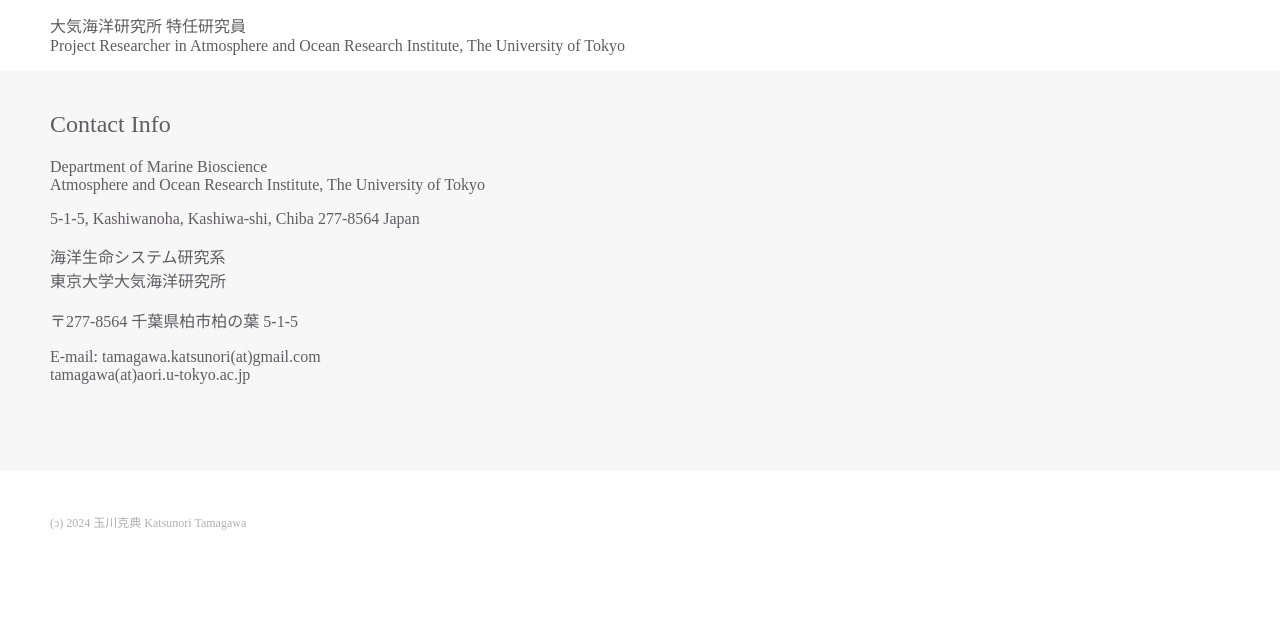
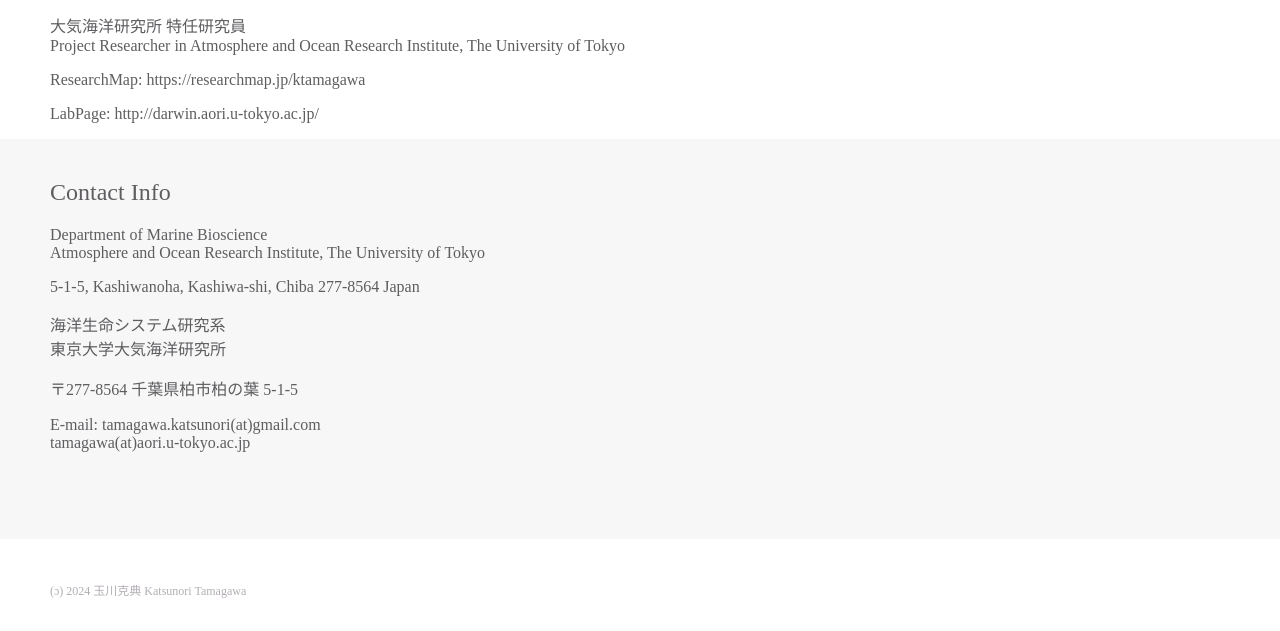
Before and after one commit to ktamagawa/ktamagawa.github.io, a plain HTML site: page index.html in a window 1280 px wide. Shown: the part 196-827 px from the top of the page. Before the commit the page ends 800 px from the top, so only its background shows below. Drawn offline with Linux system fonts and the light colour scheme.

Commit message:
add URL reseachmap and LabPage

```diff
--- a/index.html
+++ b/index.html
@@ -28,6 +28,8 @@
         <h1>Katsunori Tamagawa/玉川克典</h1>
         <p>(Ph.D, Life Science / 生命科学)</p>
         <p>大気海洋研究所 特任研究員<br>Project Researcher in Atmosphere and Ocean Research Institute, The University of Tokyo</p>
+        <p>ResearchMap: https://researchmap.jp/ktamagawa</p>
+        <p>LabPage: http://darwin.aori.u-tokyo.ac.jp/</p>
       </div>
     </div>
   </div>
```
